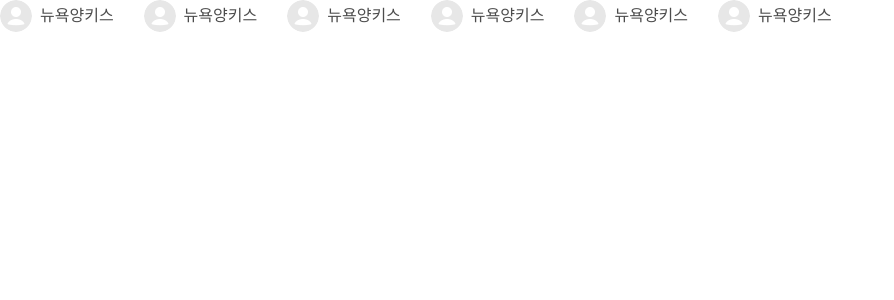
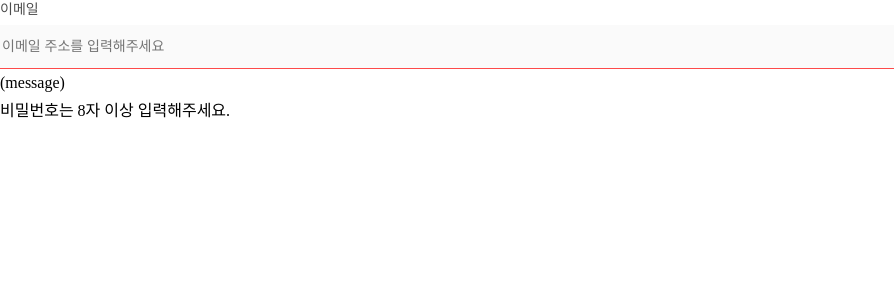
Before and after one commit to aszzoon/usopen-frontend, a React (Create React App) app: page / in a window 1280 px wide. Shown: the top 300 px of the page, without its empty margins (0-894 px from the left). Built offline with nearby package versions, Linux system fonts and the light colour scheme; a web font is replaced by a local one.

Commit message:
InputBox components

```diff
--- a/src/App.tsx
+++ b/src/App.tsx
@@ -1,4 +1,4 @@
-import React from 'react';
+import React, {useState} from 'react';
 import './App.css';
 import BoardItem from "./components/BoardItem";
 import latestBoardListMock from "./mocks/latest-board-list.mock";
@@ -6,17 +6,17 @@
 import {commentListMock, favoriteListMock, top3BoardListMock} from "./mocks";
 import CommentItem from "./components/CommentItem";
 import FavoriteItem from 'components/FavoriteItem';
+import InputBox from "./components/InputBox";
+//import {useNavigate} from "react-router-dom";
 
 
 function App() {
+
+    const [value, setValue] = useState<string>('');
     return (
         <>
-            <div style={{display: 'flex', columnGap: '30px', rowGap: '20px'}}>
-
-                {favoriteListMock.map(favoriteListItem => <FavoriteItem favoriteListItem={favoriteListItem}/>)}
-
-            </div>
-
+            <InputBox label='이메일' type='text' placeholder='이메일 주소를 입력해주세요' value={value} error={true} setValue={setValue} message='aaaaa'
+            />
         </>
     );
 }
--- a/src/components/InputBox/index.tsx
+++ b/src/components/InputBox/index.tsx
@@ -1,19 +1,21 @@
-import React, {ChangeEvent, Dispatch, forwardRef, SetStateAction} from 'react'
+import React, {ChangeEvent, Dispatch, forwardRef, KeyboardEvent, SetStateAction} from 'react'
 import './style.css'
 
 // interface: Input Box 컴포넌트 Propperties //
 interface Props {
     label: string;
-    type: 'text | password';
+    type: 'text' | 'password';
     placeholder: string;
     value: string;
-    setValue: Dispatch<SetStateAction<String>>;
+    setValue: Dispatch<SetStateAction<string>>;
     error: boolean;
 
     icon?: string;
     onButtonClick?: () => void;
 
     message?: string;
+
+    onKeyDown?: (event: KeyboardEvent<HTMLInputElement>) => void;
 }
 
 // componenet : Input Box 컴포넌트 //
@@ -21,31 +23,35 @@
 
     // state: properties //
     const {label, type, placeholder, value, error, icon, message} = props;
-    const {setValue, onButtonClick} = props;
+    const {setValue, onButtonClick, onKeyDown} = props;
     // event handler : input 값 변경 이벤트 처리 함수 //
     const onChangeHandler = (event: ChangeEvent<HTMLInputElement>) => {
         const {value} = event.target;
         setValue(value);
     }
-
+// event handler : input 키 이벤트 처리 함수 //
+    const onKeyDownHandler = (event: KeyboardEvent<HTMLInputElement>) => {
+        if (!onKeyDown) return;
+        onKeyDown(event);
+    }
 
     // render: Input box 컴포넌트 //
     return (
-
         <div className='inputbox'>
             <div className='inputbox-label'>{label}</div>
             <div className={error ? 'inputbox-container-error' : 'inputbox-container'}>
-                <input type={type} className='input' placeholder={placeholder} value={value}
-                       onChange={onChangeHandler}/>
+                <input ref={ref} type={type} className='input' placeholder={placeholder} value={value}
+                       onChange={onChangeHandler} onKeyDown={onKeyDownHandler} />
                 {onButtonClick !== undefined && (
                     <div className='icon-button'>
-                        {icon !== undefined && (<div className={`icon ${icon}`}/>)}</div>)}
+                        {icon !== undefined && (<div className={`icon ${icon}`}></div>)}
+                    </div>
+                )}
             </div>
-            )}
+            {message !== undefined && <div className='inputbox-message'> (message)</div>}
+            <div className='inputbox-message'>{'비밀번호는 8자 이상 입력해주세요.'}</div>
         </div>
-    <div className='inputbox-message'>{'비밀번호는 8자 이상 입력해주세요.'}</div>
-
-)
+    )
 });
 
 export default InputBox;
```
